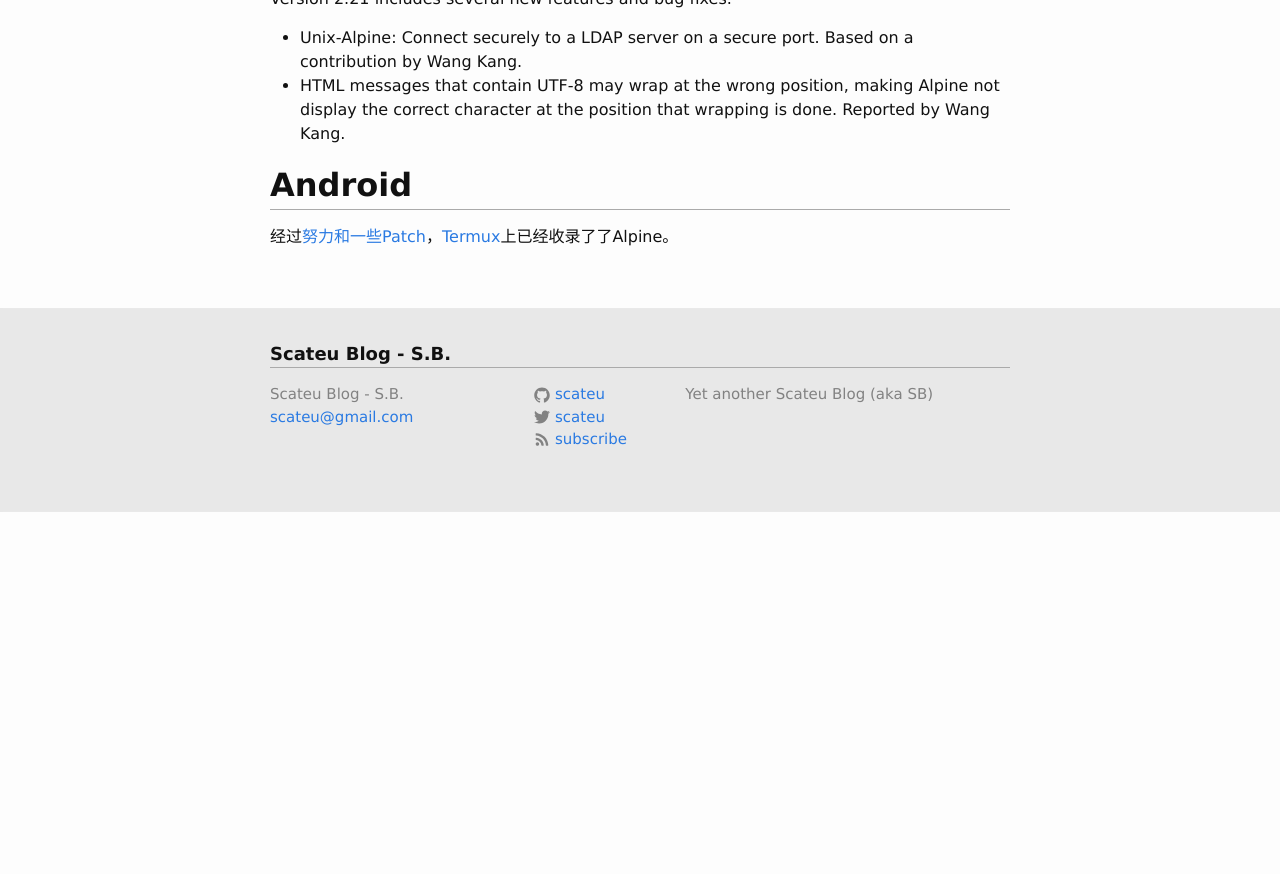
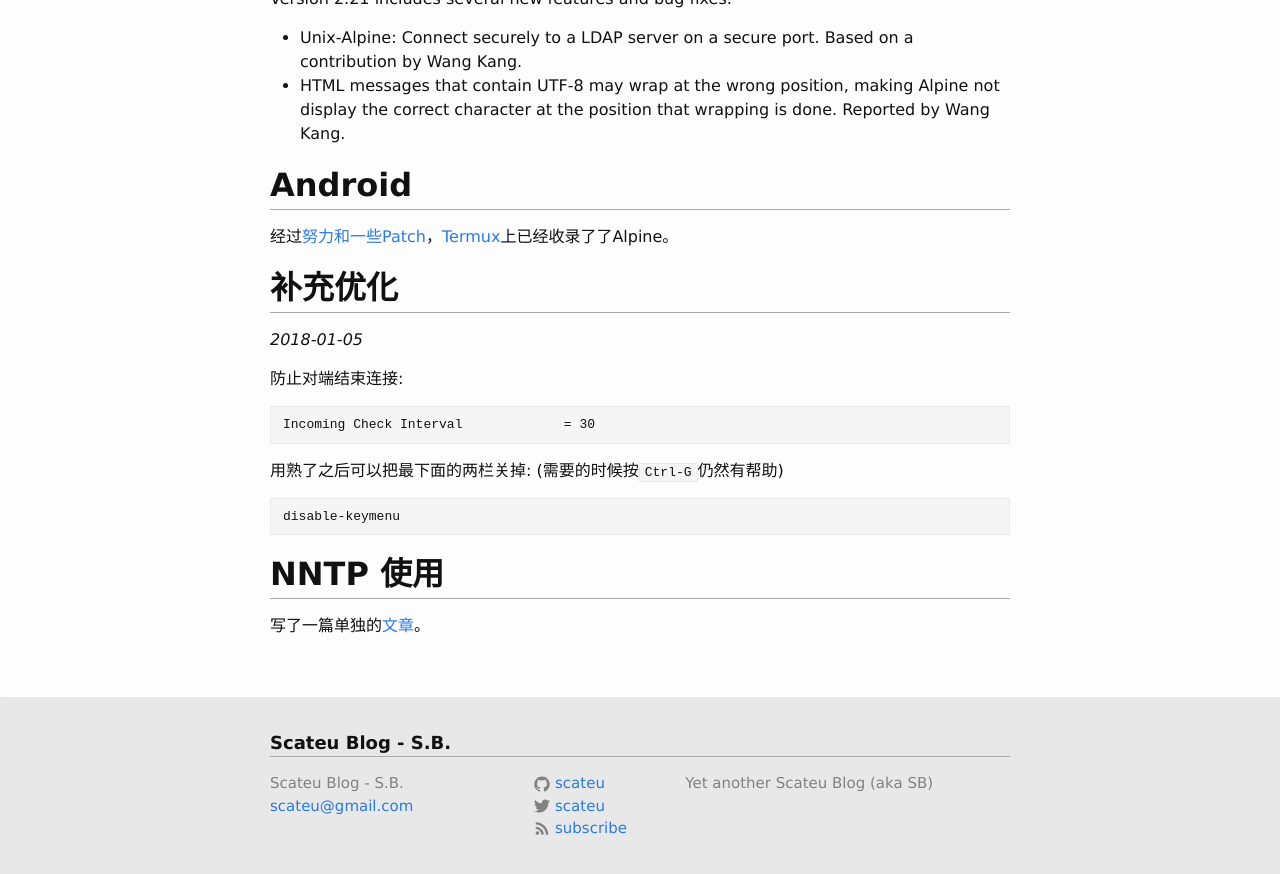
Before and after one commit to scateu/scateu.github.io, a Jekyll site: the page built from _posts/2015-08-23-alpine.md, in a window 1280 px wide and 900 px high, scrolled down 7997 px. Shown: the top 874 px of the window. Built offline with Jekyll 4.4.1, drawn with Linux system fonts in a browser that asks for light colours; nearby versions of some CDN libraries; comment, search, counter and statistics services are not loaded; before the commit the page ends 8508 px from its top, so only the background shows below that.

Commit message:
Fri Jan  5 21:35:10 CST 2018

````diff
--- a/_posts/2015-08-23-alpine.md
+++ b/_posts/2015-08-23-alpine.md
@@ -551,7 +551,26 @@ Version 2.21 includes several new features and bug fixes.
  - Unix-Alpine: Connect securely to a LDAP server on a secure port. Based on a contribution by Wang Kang.
  - HTML messages that contain UTF-8 may wrap at the wrong position, making Alpine not display the correct character at the position that wrapping is done. Reported by Wang Kang.
 
-
 ## Android
 
 经过[努力和一些Patch](https://github.com/termux/termux-packages/issues/140)，[Termux](https://termux.com/)上已经收录了了Alpine。
+
+## 补充优化
+
+*2018-01-05*
+
+防止对端结束连接:
+
+```
+Incoming Check Interval             = 30
+```
+
+用熟了之后可以把最下面的两栏关掉: (需要的时候按`Ctrl-G`仍然有帮助)
+
+```
+disable-keymenu
+```
+
+## NNTP 使用
+
+写了一篇单独的[文章](http://scateu.me/2018/01/05/nntp.html)。
````
Also changed, not shown: _posts/2017-01-11-todo-txt.md (+7 -0 lines).
